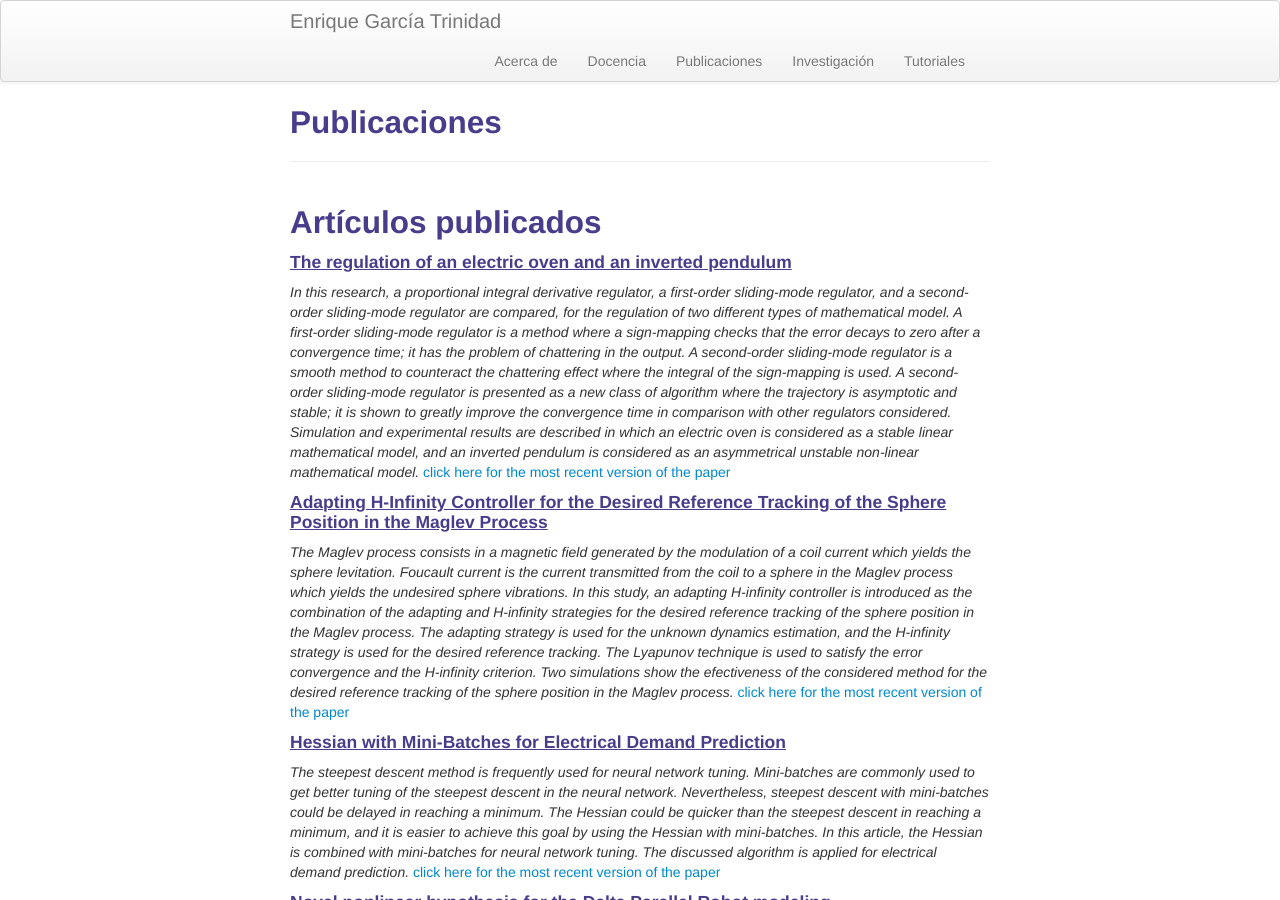
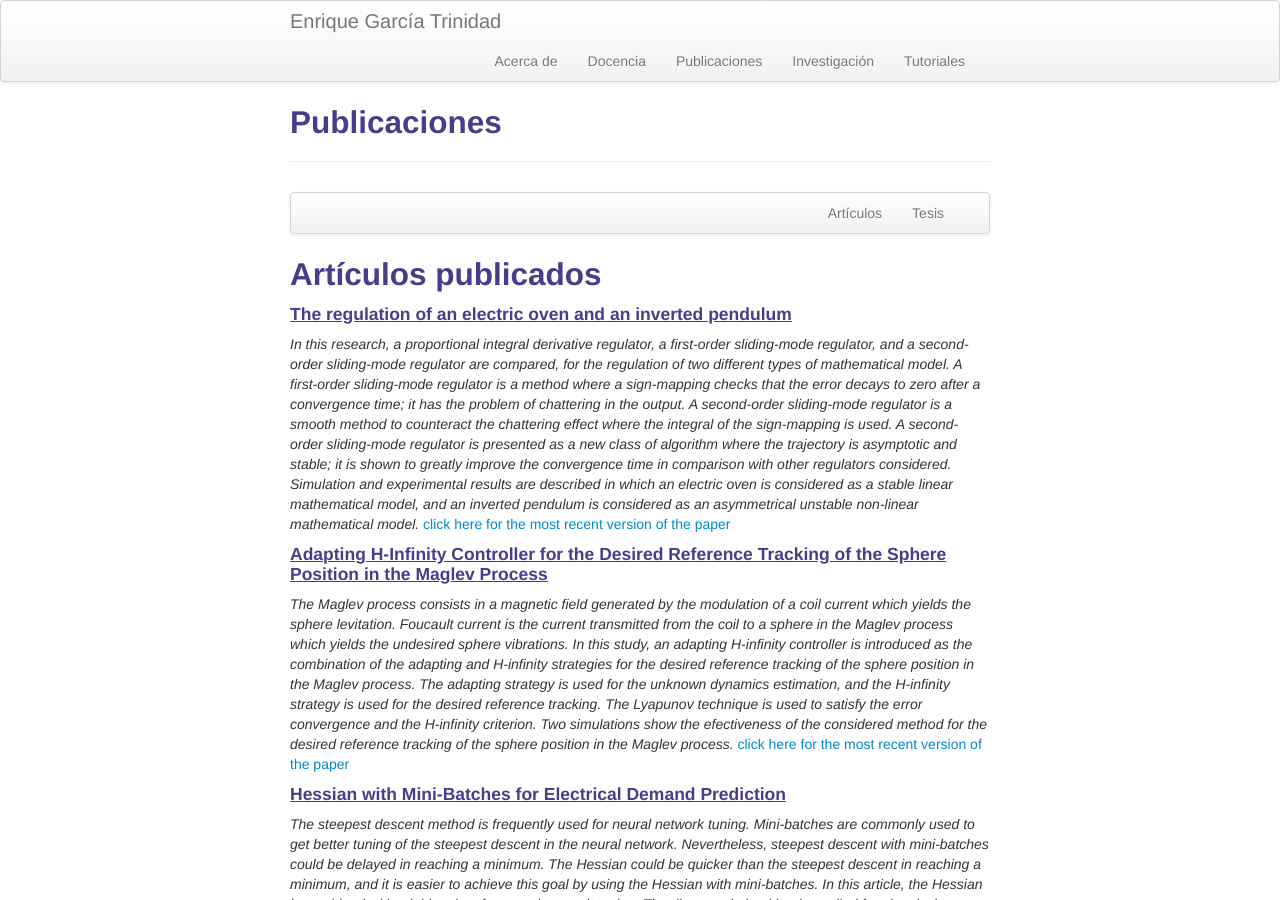
Before and after one commit to enriGarcia/enriGarcia.github.io, a Jekyll site: the page built from pages/publications.md, in a window 1280 px wide and 900 px high. Built offline with Jekyll 4.4.1, drawn with Linux system fonts in a browser that asks for light colours.

Commit message:
webpage update

```diff
--- a/pages/publications.md
+++ b/pages/publications.md
@@ -4,7 +4,16 @@ title: Publicaciones
 description: Enrique Garcia-Trinidad publications
 ---
 
-## Artículos publicados
+<div class="navbar">
+    <div class="navbar-inner">
+        <ul class="nav">
+            <li><a href="#papers">Artículos</a></li>
+            <li><a href="#thesis">Tesis</a></li>
+        </ul>
+    </div>
+</div>
+
+## <a name="papers"></a>Artículos publicados
 
 #### <u>The regulation of an electric oven and an inverted pendulum</u>
 *In this research, a proportional integral derivative regulator, a first-order sliding-mode regulator, and a second-order sliding-mode regulator are compared, for the regulation of two different types of mathematical model. A first-order sliding-mode regulator is a method where a sign-mapping checks that the error decays to zero after a convergence time; it has the problem of chattering in the output. A second-order sliding-mode regulator is a smooth method to counteract the chattering effect where the integral of the sign-mapping is used. A second-order sliding-mode regulator is presented as a new class of algorithm where the trajectory is asymptotic and stable; it is shown to greatly improve the convergence time in comparison with other regulators considered. Simulation and experimental results are described in which an electric oven is considered as a stable linear mathematical model, and an inverted pendulum is considered as an asymmetrical unstable non-linear mathematical model.*
@@ -54,7 +63,7 @@ description: Enrique Garcia-Trinidad publications
 *In this research, it is simulated the computed movements of a transelevator inside of a warehouse in virtual reality. This transelevator can be used to move some load from the floor to the deposit, and from the deposit to the floor, or can be used move the load from one place of the deposit to another one. The virtual reality is simulated using the graphic designer Quest3D. It is presented the simulation of the system*
 [click here for the most recent version of the paper]({{ BASE_PATH}}/pages/papers/rubio2009.pdf)
 
-## Tesis dirigidas
+## <a name="thesis"></a>Tesis dirigidas
 
 #### <u>Diseño y construcción de una plataforma de robots móviles de configuración (2,0) para tareas cooperativas</u>
 *Autora: Laura Sánchez Rodriguez*
```
